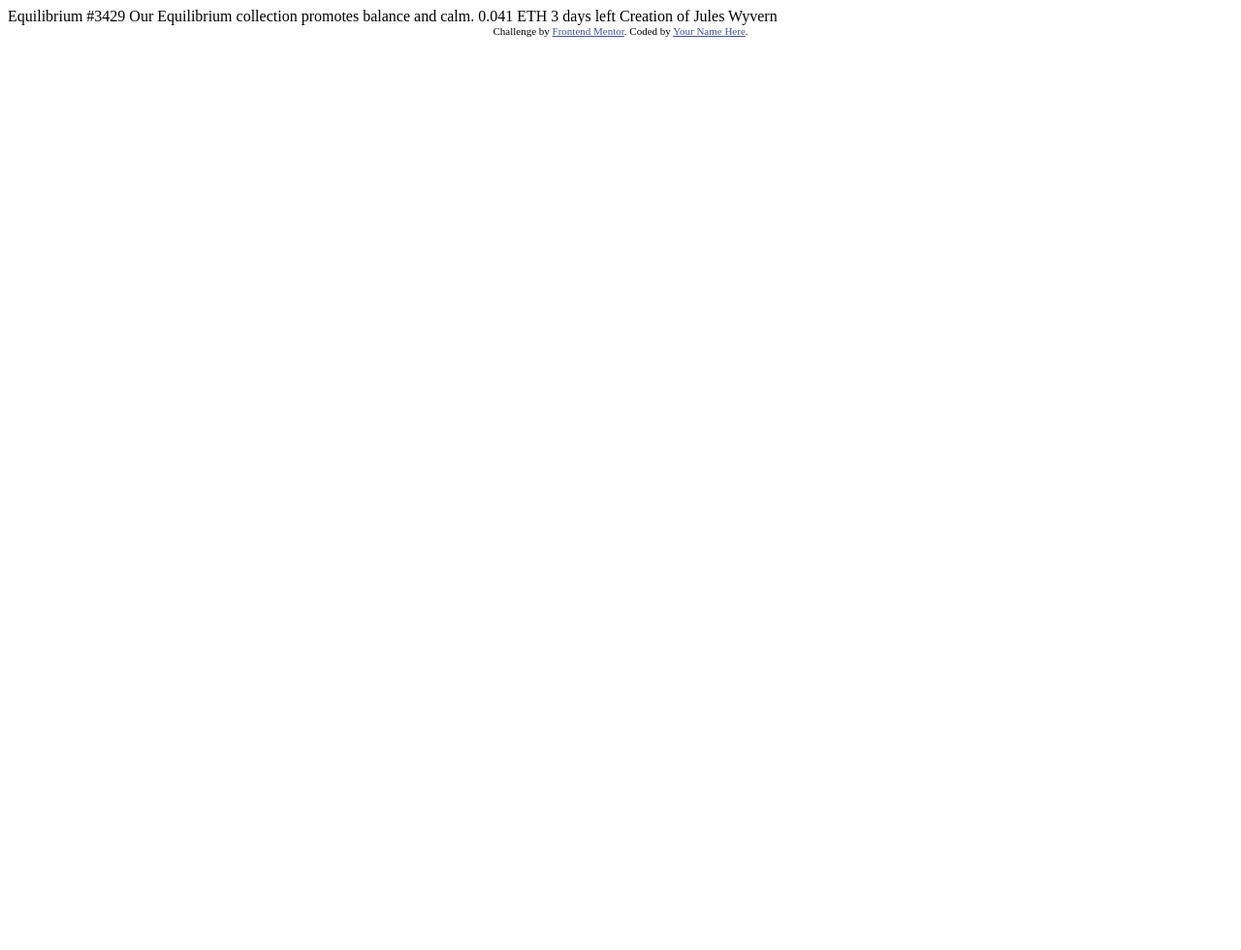
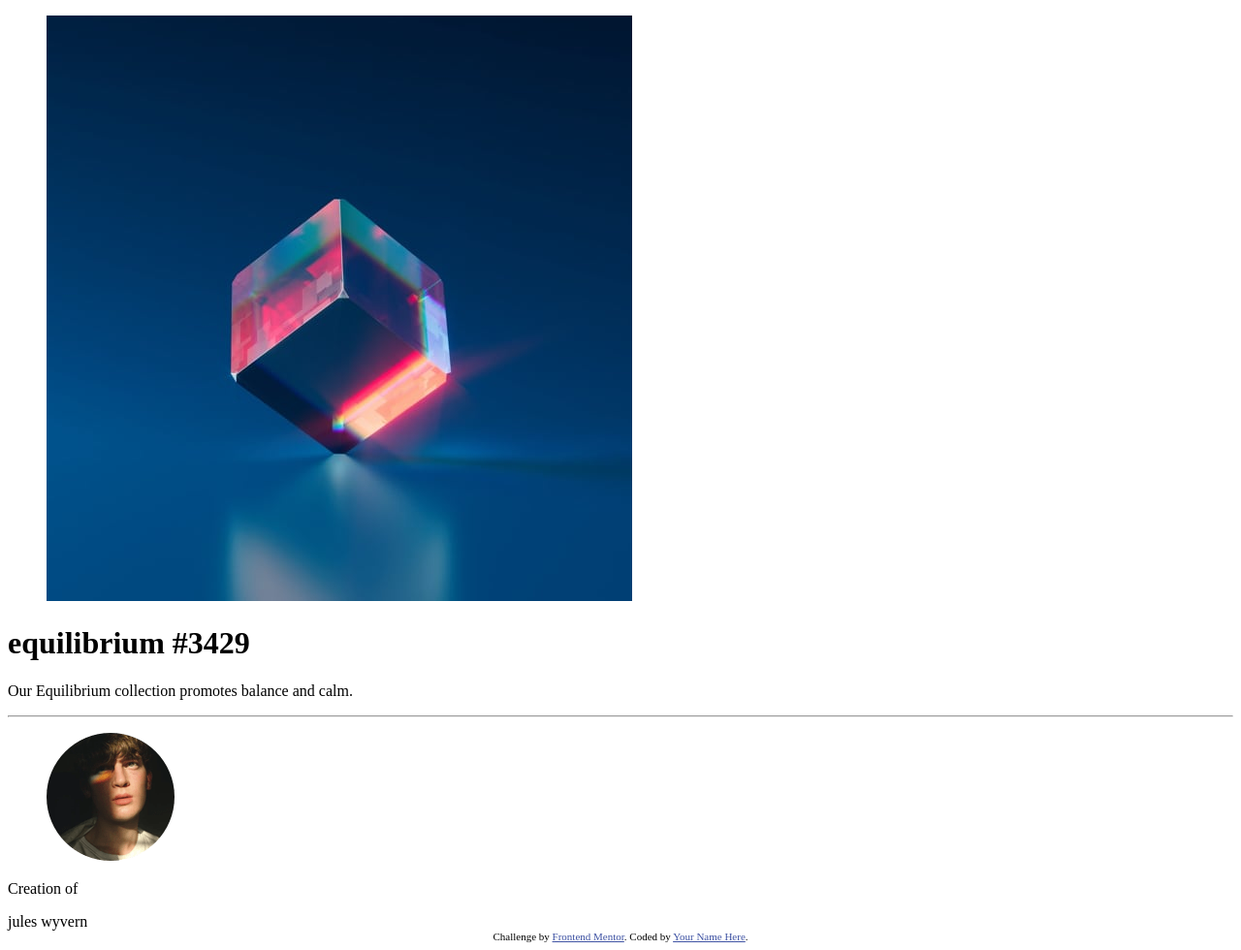
Before and after one commit to Diegobrix/FrontEnd-Mentor---Nft-Preview-Card, a plain HTML site: page index.html in a window 1280 px wide. Shown: the whole page at 97% size. Before the commit the page ends 800 px from the top, so only its background shows below. Drawn offline with Linux system fonts and the light colour scheme.

Commit message:
HTML Quase Finalizado

```diff
--- /dev/null
+++ b/css/styles.css
@@ -0,0 +1,2 @@
+.attribution { font-size: 11px; text-align: center; }
+.attribution a { color: hsl(228, 45%, 44%); }
--- a/index.html
+++ b/index.html
@@ -7,16 +7,10 @@
   <link rel="icon" type="image/png" sizes="32x32" href="./images/favicon-32x32.png">
 
   <title>Frontend Mentor | NFT preview card component</title>
+  <!-- Feel free to remove these styles or customise in your own stylesheet 👍 -->
 
-  <!-- Feel free to remove these styles or customise in your own stylesheet 👍 -->
-  <style>
-    .attribution { font-size: 11px; text-align: center; }
-    .attribution a { color: hsl(228, 45%, 44%); }
-  </style>
-</head>
-<body>
-
-  Equilibrium #3429
+  <!--
+    Equilibrium #3429
 
   Our Equilibrium collection promotes balance and calm.
 
@@ -24,7 +18,27 @@
   3 days left
 
   Creation of Jules Wyvern
-
+  -->
+  <link rel="stylesheet" type="text/css" href="./css/styles.css">
+</head>
+<body>
+  <main class="card">
+    <figure class="card-image">
+      <img src="./images/image-equilibrium.jpg" alt="">
+    </figure>
+    <div class="card_details">
+      <h1 class="card_details-title">equilibrium #3429</h1>
+      <p class="card_details-description">Our Equilibrium collection promotes balance and calm.</p>
+    </div>
+    <hr>
+    <div class="creator_details">
+      <figure class="creator_details-profile-photo">
+        <img src="./images/image-avatar.png" alt="">
+      </figure>
+      <p>Creation of </p>
+      <span class="creator_details-name">jules wyvern</span>
+    </div>
+  </main>
   <div class="attribution">
     Challenge by <a href="https://www.frontendmentor.io?ref=challenge" target="_blank">Frontend Mentor</a>.
     Coded by <a href="#">Your Name Here</a>.
```
